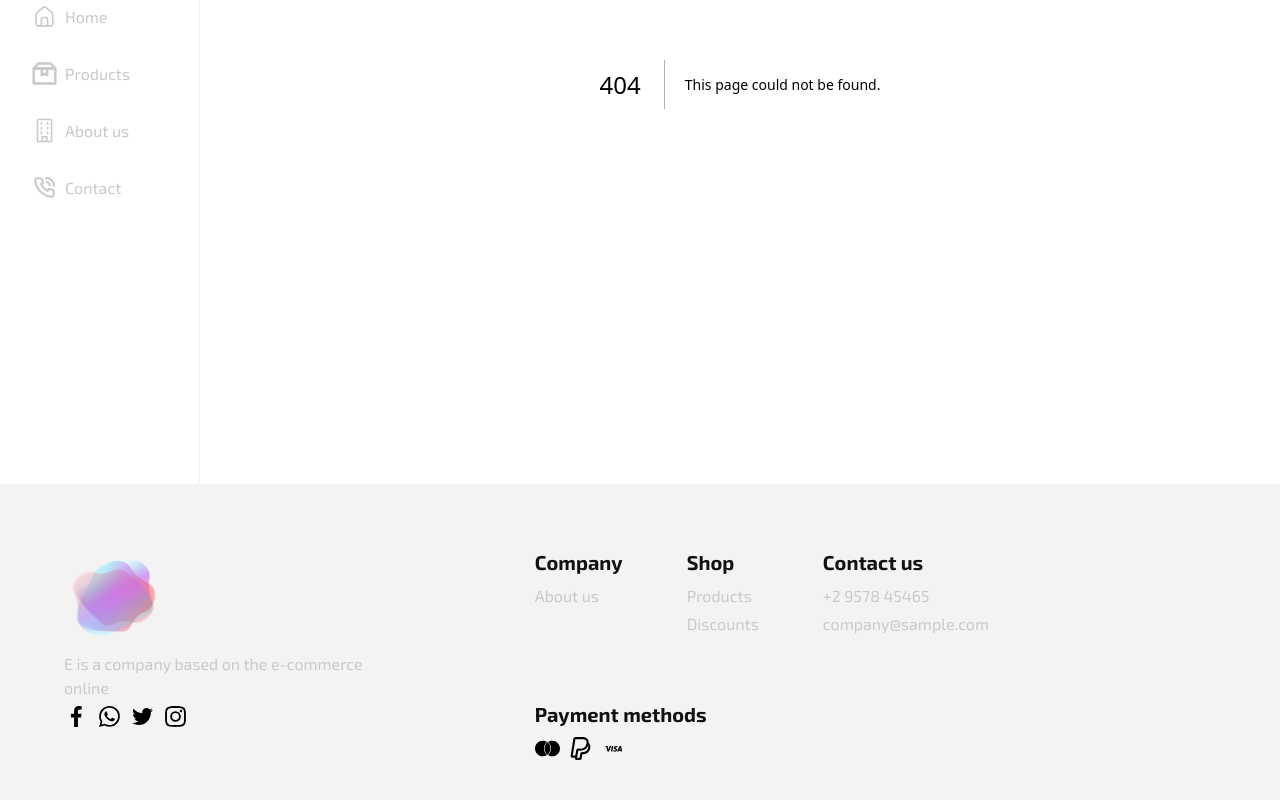
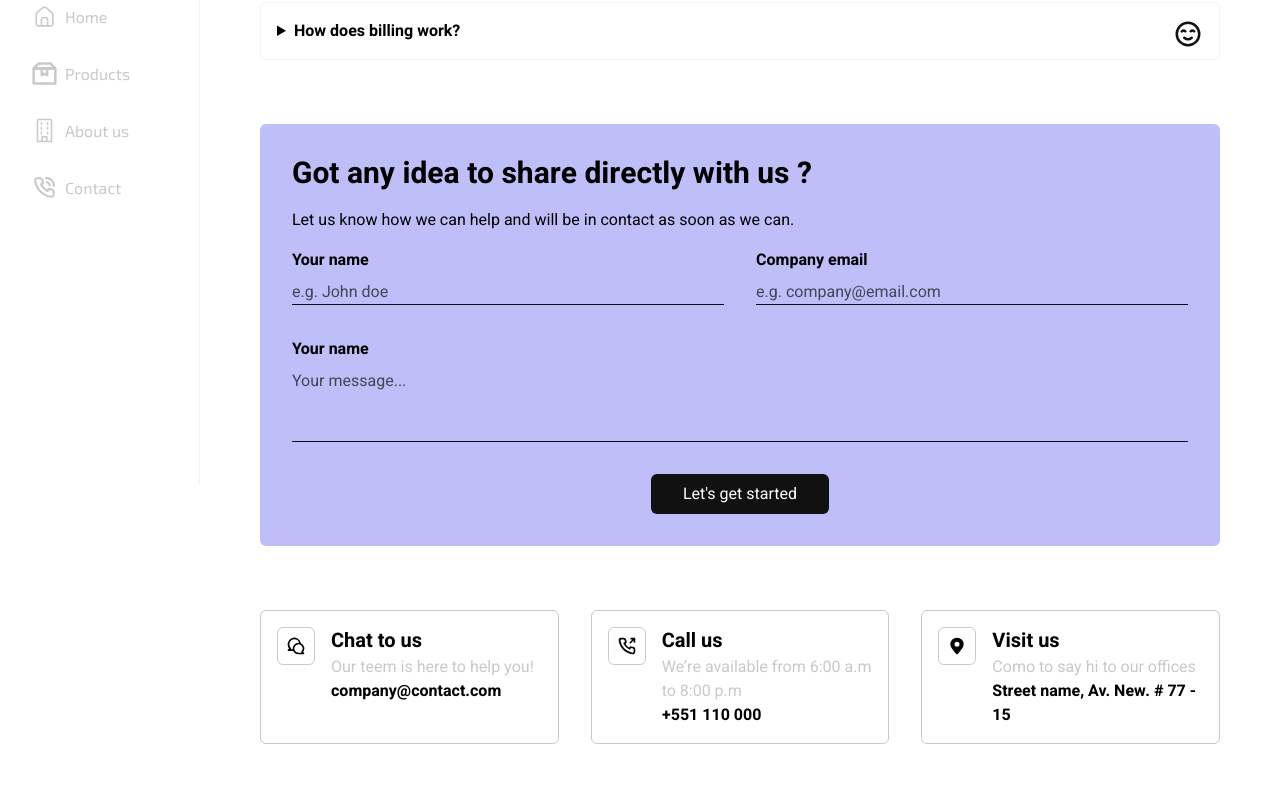
Before and after one commit to juandavid015/e-commerce-cms, a Next.js app: page /contact in a window 1280 px wide. Before the commit this address had no page. Shown: the part 420-1220 px from the top of the page. Built offline with nearby package versions, Linux system fonts and the light colour scheme.

Commit message:
add: new Contact page

```diff
--- a/app/about/page.tsx
+++ b/app/about/page.tsx
@@ -3,7 +3,7 @@ import MainAbout from "../components/about/MainAbout";
 
 const About = () => {
     return (
-        <main className="flex flex-col w-full h-full p-8 gap-16
+        <main className="flex flex-col w-full h-full px-8 py-16 gap-16
         md:row-start-2 md:row-span-1 md:col-start-2 md:col-span-2 md:col-span-full">
             {/* <Header /> */}
             <HeaderAbout/>
--- a/app/components/Icons.tsx
+++ b/app/components/Icons.tsx
@@ -97,3 +97,25 @@ export const IconX = ({ className }: IconsProps) => {
         <svg className={className} xmlns="http://www.w3.org/2000/svg" viewBox="0 0 8 8" id="x"><path d="M1.41 0 0 1.41l.72.72L2.5 3.94.72 5.72 0 6.41l1.41 1.44.72-.72 1.81-1.81 1.78 1.81.69.72 1.44-1.44-.72-.69-1.81-1.78 1.81-1.81.72-.72L6.41 0l-.69.72L3.94 2.5 2.13.72 1.41 0z"></path></svg>
     )
 }
+export const IconHappyFace = ({ className }: IconsProps) => {
+    return (
+        <svg className={className} xmlns="http://www.w3.org/2000/svg" data-name="Layer 1" viewBox="0 0 24 24" id="happy"><path d="M14.36,14.23a3.76,3.76,0,0,1-4.72,0,1,1,0,0,0-1.28,1.54,5.68,5.68,0,0,0,7.28,0,1,1,0,1,0-1.28-1.54ZM9.21,10.54a1,1,0,0,0,1.41,0,1,1,0,0,0,0-1.41,3.08,3.08,0,0,0-4.24,0,1,1,0,1,0,1.41,1.41A1,1,0,0,1,9.21,10.54Zm8.41-1.41a3.08,3.08,0,0,0-4.24,0,1,1,0,0,0,1.41,1.41,1,1,0,0,1,1.42,0,1,1,0,0,0,1.41,0A1,1,0,0,0,17.62,9.13ZM12,2A10,10,0,1,0,22,12,10,10,0,0,0,12,2Zm0,18a8,8,0,1,1,8-8A8,8,0,0,1,12,20Z"></path></svg>
+    )
+}
+export const IconCall = ({ className }: IconsProps) => {
+    return (
+        <svg className={className} xmlns="http://www.w3.org/2000/svg" viewBox="0 0 24 24" id="call"><path d="M19.44,13c-.22,0-.45-.07-.67-.12a9.44,9.44,0,0,1-1.31-.39,2,2,0,0,0-2.48,1l-.22.45a12.18,12.18,0,0,1-2.66-2,12.18,12.18,0,0,1-2-2.66L10.52,9a2,2,0,0,0,1-2.48,10.33,10.33,0,0,1-.39-1.31c-.05-.22-.09-.45-.12-.68a3,3,0,0,0-3-2.49h-3a3,3,0,0,0-3,3.41A19,19,0,0,0,18.53,21.91l.38,0a3,3,0,0,0,2-.76,3,3,0,0,0,1-2.25v-3A3,3,0,0,0,19.44,13Zm.5,6a1,1,0,0,1-.34.75,1.06,1.06,0,0,1-.82.25A17,17,0,0,1,4.07,5.22a1.09,1.09,0,0,1,.25-.82,1,1,0,0,1,.75-.34h3a1,1,0,0,1,1,.79q.06.41.15.81a11.12,11.12,0,0,0,.46,1.55l-1.4.65a1,1,0,0,0-.49,1.33,14.49,14.49,0,0,0,7,7,1,1,0,0,0,.76,0,1,1,0,0,0,.57-.52l.62-1.4a13.69,13.69,0,0,0,1.58.46q.4.09.81.15a1,1,0,0,1,.79,1ZM21.86,2.68a1,1,0,0,0-.54-.54,1,1,0,0,0-.38-.08h-4a1,1,0,1,0,0,2h1.58l-3.29,3.3a1,1,0,0,0,0,1.41,1,1,0,0,0,1.41,0l3.3-3.29V7.06a1,1,0,0,0,2,0v-4A1,1,0,0,0,21.86,2.68Z"></path></svg>
+
+    )
+}
+export const IconChat = ({ className }: IconsProps) => {
+    return (
+        <svg className={className} xmlns="http://www.w3.org/2000/svg" viewBox="0 0 24 24" id="chat"><path d="M20.61,19.19A7,7,0,0,0,17.87,8.62,8,8,0,1,0,3.68,14.91L2.29,16.29a1,1,0,0,0-.21,1.09A1,1,0,0,0,3,18H8.69A7,7,0,0,0,15,22h6a1,1,0,0,0,.92-.62,1,1,0,0,0-.21-1.09ZM8,15a6.63,6.63,0,0,0,.08,1H5.41l.35-.34a1,1,0,0,0,0-1.42A5.93,5.93,0,0,1,4,10a6,6,0,0,1,6-6,5.94,5.94,0,0,1,5.65,4c-.22,0-.43,0-.65,0A7,7,0,0,0,8,15ZM18.54,20l.05.05H15a5,5,0,1,1,3.54-1.46,1,1,0,0,0-.3.7A1,1,0,0,0,18.54,20Z"></path></svg>
+
+    )
+}
+export const IconLocation = ({ className }: IconsProps) => {
+    return (
+        <svg className={className} xmlns="http://www.w3.org/2000/svg" data-name="Layer 3" viewBox="0 0 24 24" id="location"><path d="M12,2a8.009,8.009,0,0,0-8,8c0,3.255,2.363,5.958,4.866,8.819,0.792,0.906,1.612,1.843,2.342,2.791a1,1,0,0,0,1.584,0c0.73-.948,1.55-1.885,2.342-2.791C17.637,15.958,20,13.255,20,10A8.009,8.009,0,0,0,12,2Zm0,11a3,3,0,1,1,3-3A3,3,0,0,1,12,13Z"></path></svg>
+    )
+}
--- a/app/components/Sidebar.tsx
+++ b/app/components/Sidebar.tsx
@@ -83,7 +83,7 @@ const Sidebar = () => {
                     </li>
                     <li className="fill-gray text-gray
                     hover:fill-black hover:text-black hover:scale-[0.95]">
-                        <Link href={'#'}
+                        <Link href={'/products'}
                          className="flex gap-2 items-center"
                         >
                             <IconProduct className="h-[25px]"/>
@@ -101,7 +101,7 @@ const Sidebar = () => {
                     </li>
                     <li className="fill-gray text-gray
                     hover:fill-black hover:text-black hover:scale-[0.95]">
-                        <Link href={'#'}
+                        <Link href={'/contact'}
                          className="flex gap-2 items-center"
                         >
                             <IconContact className="h-[25px]" />
--- /dev/null
+++ b/app/components/contact/ContactOptions.tsx
@@ -0,0 +1,57 @@
+import { IconCall, IconChat, IconLocation } from "../Icons";
+
+const ContactOptions = () => {
+    return (
+        <div className="flex justify-center flex-wrap gap-8 ">
+            <div className="flex gap-4  border border-gray rounded-md p-4 flex-1">
+                <div className="p-2 border border-gray rounded-md h-fit w-fit">
+                    <IconChat className="h-[20px]" />
+                </div>
+                <div className="w-full min-w-[200px]">
+                    <h2 className="sm:text-xl text-lg font-bold">
+                        Chat to us
+                    </h2>
+                    <p className="text-gray">
+                        Our teem is here to help you!
+                    </p>
+                    <p className="font-bold">
+                        company@contact.com
+                    </p>
+                </div>
+            </div>
+            <div className="flex gap-4  border border-gray rounded-md p-4 flex-1">
+                <div className="p-2 border border-gray rounded-md h-fit w-fit">
+                    <IconCall className="h-[20px]" />
+                </div>
+                <div className="w-full min-w-[200px]">
+                    <h2 className="sm:text-xl text-lg font-bold">
+                        Call us
+                    </h2>
+                    <p className="text-gray">
+                        We’re available from 6:00 a.m to 8:00 p.m
+                    </p>
+                    <p className="font-bold">
+                        +551 110 000
+                    </p>
+                </div>
+            </div>
+            <div className="flex gap-4  border border-gray rounded-md p-4 flex-1">
+                <div className="p-2 border border-gray rounded-md h-fit w-fit">
+                    <IconLocation className="h-[20px]" />
+                </div>
+                <div className="w-full min-w-[200px]">
+                    <h2 className="sm:text-xl text-lg font-bold">
+                        Visit us
+                    </h2>
+                    <p className="text-gray">
+                        Como to say hi to our offices
+                    </p>
+                    <p className="font-bold">
+                        Street name, Av. New. # 77 - 15
+                    </p>
+                </div>
+            </div>
+        </div>
+    )
+}
+export default ContactOptions;
--- /dev/null
+++ b/app/components/contact/FAQ.tsx
@@ -0,0 +1,41 @@
+import { IconHappyFace } from "../Icons";
+
+const questions = [
+    {
+        title: 'Is there a free trial available?',
+        answer: 'Not at the moment.'
+    },
+    {
+        title: 'How does billing work?',
+        answer: 'Lorem ipsum dolor sit amet, consectetur adipiscing elit, sed do eiusmod tempor incididunt ut labore et dolore magna aliqua. Ut enim ad minim veniam, quis nostrud exercitation ullamco'
+    }
+]
+const FAQ = () => {
+    return (
+        <section className="flex flex-col gap-4">
+            <h2 className="sm:text-3xl text-2xl font-bold">
+                Frequently asked questions
+            </h2>
+            <ul className="flex flex-col gap-4">
+                {
+                    questions.map((question, index) => {
+                        return (
+                            <li key={'q' + index}
+                            className="p-4 border border-white-gray rounded-md
+                            relative fill-black">
+                                <details>
+                                    <summary className="font-bold">{question.title}</summary>
+                                    <p>{question.answer}</p>
+                                </details>
+                                <IconHappyFace className="h-[30px] absolute right-4 top-4"/>
+                            </li>
+                        )
+                    })
+                }
+
+            </ul>
+
+        </section>
+    )
+}
+export default FAQ;
--- /dev/null
+++ b/app/components/contact/FormMessage.tsx
@@ -0,0 +1,35 @@
+const FormMesagge = () => {
+    return (
+        <section className="p-8 bg-iris/40 rounded-md flex flex-col gap-4">
+            <h2 className="sm:text-3xl text-2xl font-bold">
+                Got any idea to share directly with us ?
+            </h2>
+            <p>Let us know how we can help and will be in contact as soon as we can.</p>
+            <form className="flex flex-wrap gap-8">
+                <label className="flex flex-col gap-2 w-fit flex-1">
+                    <span className="font-bold">Your name</span>
+                    <input type="text" placeholder="e.g. John doe"
+                    className="bg-transparent placeholder:text-black/70 outline-none
+                    border-b border-black"/>
+                </label>
+                <label className="flex flex-col gap-2 w-fit flex-1">
+                    <span className="font-bold">Company email</span>
+                    <input type="email" placeholder="e.g. company@email.com"
+                    className="bg-transparent placeholder:text-black/70 outline-none
+                    border-b border-black"/>
+                </label>
+                <label className="flex flex-col gap-2 min-w-full">
+                    <span className="font-bold">Your name</span>
+                    <textarea placeholder="Your message..."
+                    className="bg-transparent placeholder:text-black/70 outline-none
+                    border-b border-black resize-none w-full" rows={3}/>
+                </label>
+                <button className="bg-black px-8 py-2 text-white rounded-md mx-auto
+                hover:scale-[0.95] transition-all">
+                    Let&#39;s get started
+                </button>
+            </form>
+        </section>
+    )
+}
+export default FormMesagge;
--- /dev/null
+++ b/app/contact/page.tsx
@@ -0,0 +1,23 @@
+import ContactOptions from "../components/contact/ContactOptions";
+import FAQ from "../components/contact/FAQ";
+import FormMesagge from "../components/contact/FormMessage";
+
+const Contact = () => {
+    return (
+        <main className="flex flex-col gap-16 px-8 py-16
+        max-w-[1024px] mx-auto w-full">
+            <div>
+                <h1 className="sm:text-4xl text-3xl font-bold">
+                    Contact
+                </h1>
+                <p>
+                    Below you will find all available ways to know more about us.
+                </p>
+            </div>
+            <FAQ />
+            <FormMesagge />
+            <ContactOptions />
+        </main>
+    )
+}
+export default Contact;
--- a/app/page.tsx
+++ b/app/page.tsx
@@ -1,10 +1,8 @@
 import ContentHome from "./components/ContentHome";
-import Header from "./components/Header";
 
 export default function Home() {
   return (
-    <main className="flex flex-col w-full h-full p-8 gap-8 col-start-2 ">
-      {/* <Header /> */}
+    <main className="flex flex-col w-full h-full px-8 py-16 gap-8 col-start-2 ">
       <ContentHome />
     </main>
   )
```
